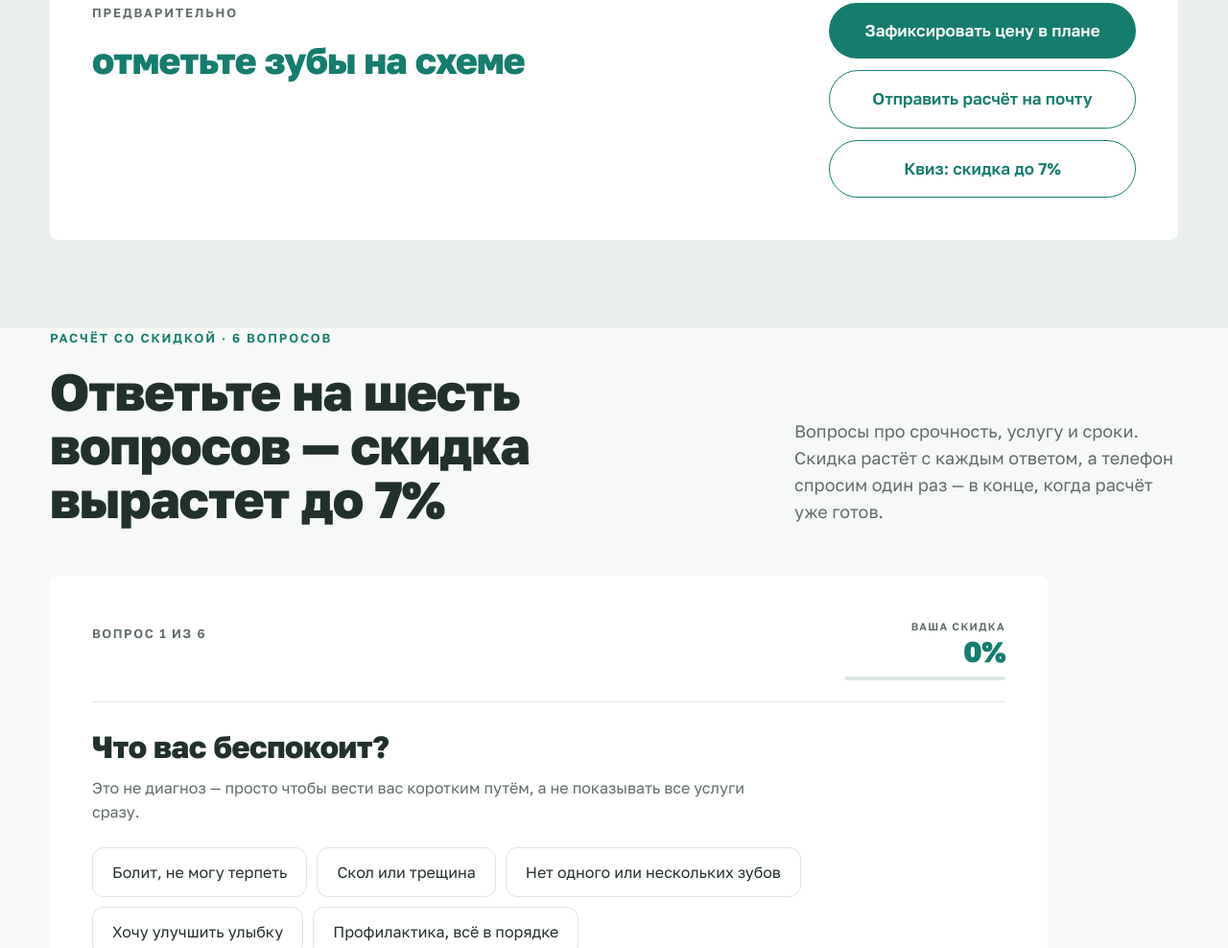
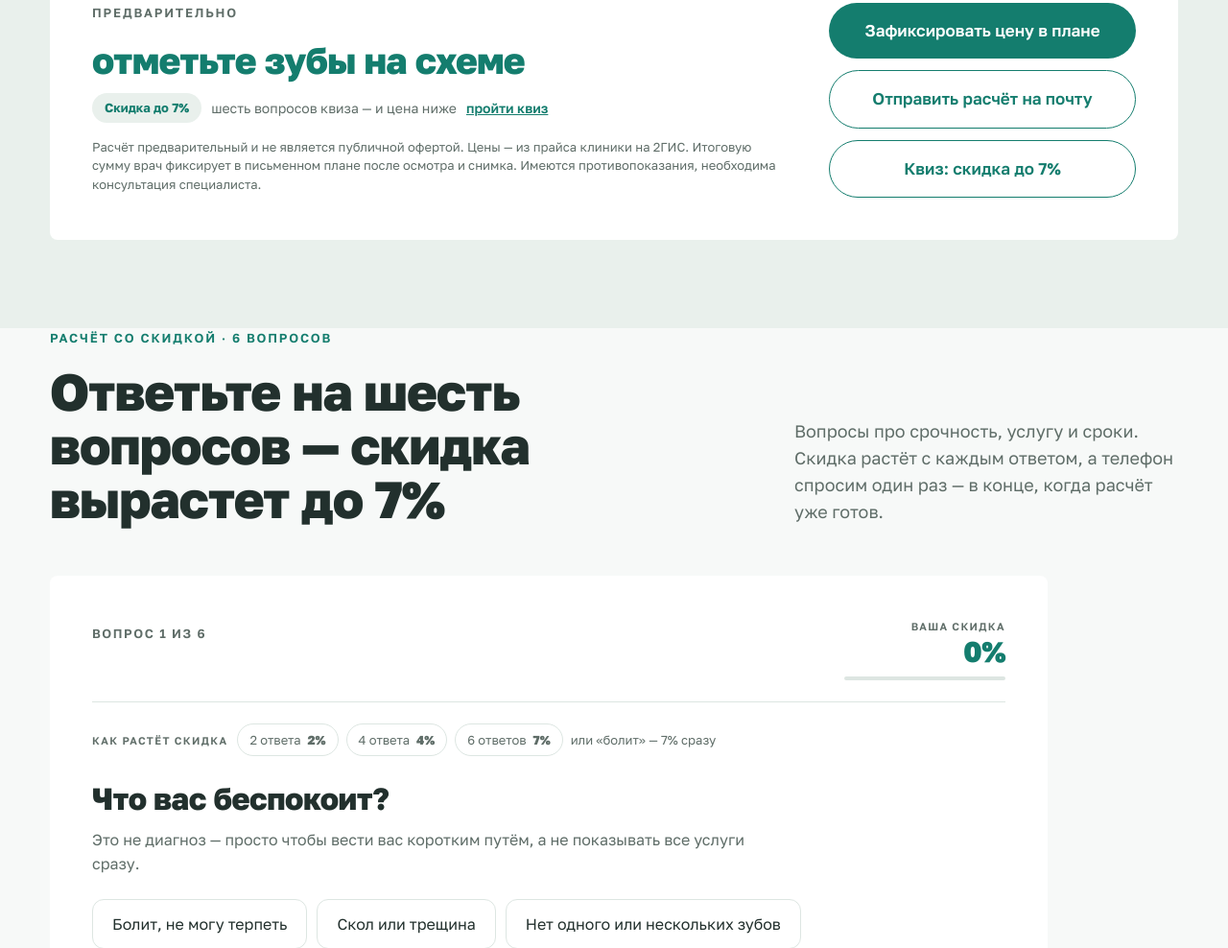
Before and after one commit to avknob-jpg/zhelezny-demo, a plain HTML site: page index.html in a window 1280 px wide. Shown: the part 5996-6984 px from the top of the page at 96% size. Drawn offline with Linux system fonts and the light colour scheme.

Commit message:
скидка: лестница 2/4/7% в квизе и скидка в калькуляторе

```diff
--- a/index.html
+++ b/index.html
@@ -117,6 +117,10 @@ nav a:hover,nav a:focus-visible{color:var(--ink)}
 .calc-res li{color:var(--gray);font-size:15px;padding:6px 0;border-bottom:1px dashed var(--line);display:flex;justify-content:space-between;gap:16px}
 .calc-res li b{color:var(--ink);font-weight:600;white-space:nowrap}
 .calc-res .disc{font-size:13px;color:var(--gray);margin-top:16px;line-height:1.5}
+.calc-disc{display:flex;flex-wrap:wrap;align-items:center;gap:10px;margin-top:14px;font-size:14px;color:var(--gray);line-height:1.4}
+.calc-disc .badge{display:inline-flex;align-items:center;background:var(--mint);color:var(--teal);border-radius:999px;padding:6px 13px;font-weight:700;font-size:13px;white-space:nowrap}
+.calc-disc a{color:var(--teal);font-weight:600}
+.calc-res li.cut b{color:var(--teal)}
 .calc-res .acts{display:flex;flex-direction:column;gap:12px;justify-content:center}
 .calc-res .acts .btn{width:100%}
 
@@ -349,6 +353,13 @@ footer{padding:60px 0 40px;border-top:1px solid var(--line)}
 .quiz-disc b{display:block;font-size:30px;line-height:1.1;font-weight:800;color:var(--teal);letter-spacing:-.02em;margin-top:2px}
 .quiz-bar{height:4px;background:var(--line);border-radius:999px;overflow:hidden;margin-top:9px}
 .quiz-bar i{display:block;height:100%;width:0;background:var(--teal);transition:width .35s cubic-bezier(.22,.61,.36,1)}
+.q-ladder{display:flex;align-items:center;flex-wrap:wrap;gap:8px;margin:-6px 0 26px}
+.q-ladder .ql-lbl{font-size:11px;letter-spacing:.12em;text-transform:uppercase;color:var(--gray);font-weight:600;margin-right:2px}
+.q-ladder .ql{display:inline-flex;align-items:center;gap:7px;font-size:13px;color:var(--gray);border:1px solid var(--line);border-radius:999px;padding:6px 12px;white-space:nowrap;transition:.15s}
+.q-ladder .ql b{font-weight:800;color:var(--gray);transition:.15s}
+.q-ladder .ql.on{border-color:var(--teal);background:var(--mint);color:var(--teal)}
+.q-ladder .ql.on b{color:var(--teal)}
+.q-ladder .ql-urg{font-size:13px;color:var(--gray)}
 .q-title{font-size:clamp(23px,2.6vw,32px);font-weight:800;letter-spacing:-.015em;line-height:1.16;max-width:780px}
 .q-hint{color:var(--gray);font-size:16px;margin-top:12px;max-width:700px}
 .q-opts{display:flex;flex-wrap:wrap;gap:10px;margin-top:24px}
@@ -397,6 +408,9 @@ footer{padding:60px 0 40px;border-top:1px solid var(--line)}
   .quiz{padding:24px}
   .quiz-top{flex-direction:column-reverse;align-items:stretch;gap:16px}
   .quiz-disc{text-align:left;min-width:0}
+  .q-ladder{margin:0 0 22px;gap:6px}
+  .q-ladder .ql{font-size:12px;padding:5px 10px}
+  .q-ladder .ql-lbl{width:100%;margin:0 0 2px}
   .q-price{grid-template-columns:1fr;gap:28px}
   .q-bonus{grid-template-columns:1fr}
 }
@@ -550,6 +564,7 @@ footer{padding:60px 0 40px;border-top:1px solid var(--line)}
         <div>
           <div class="overline gray">Предварительно</div>
           <div class="sum" id="sum">отметьте зубы на схеме</div>
+          <div class="calc-disc" id="calcDisc"></div>
           <ul id="breakdown"></ul>
           <div class="disc" id="calcNote"></div>
         </div>
@@ -581,6 +596,13 @@ footer{padding:60px 0 40px;border-top:1px solid var(--line)}
           <b id="qDisc">0%</b>
           <div class="quiz-bar" aria-hidden="true"><i id="qBar"></i></div>
         </div>
+      </div>
+      <div id="qLadder" class="q-ladder" aria-label="Ступени скидки">
+        <span class="ql-lbl">Как растёт скидка</span>
+        <span class="ql" data-n="2">2 ответа <b>2%</b></span>
+        <span class="ql" data-n="4">4 ответа <b>4%</b></span>
+        <span class="ql" data-n="6">6 ответов <b>7%</b></span>
+        <span class="ql-urg">или «болит» — 7% сразу</span>
       </div>
       <div id="qBody" aria-live="polite"></div>
       <div class="q-foot" id="qFoot"></div>
@@ -809,29 +831,46 @@ footer{padding:60px 0 40px;border-top:1px solid var(--line)}
     pills($('pMat'), TYPES[type].mats, mat, function(i){ mat=i; drawMat(); render(); });
   }
 
+  function drawDisc(D, cut){
+    var box=document.getElementById('calcDisc');
+    if(!box) return;
+    box.innerHTML = D
+      ? '<span class="badge">Скидка '+D+'% · −'+fmt(cut)+'</span><span>по квизу, действует 7 дней</span><a href="#quiz">изменить</a>'
+      : '<span class="badge">Скидка до 7%</span><span>шесть вопросов квиза — и цена ниже</span><a href="#quiz">пройти квиз</a>';
+  }
+
   function render(){
     $('cnt').textContent=teeth.size;
     $('wPost').style.display = (type==='crown'||type==='veneer') ? 'flex' : 'none';
     var T=TYPES[type], lines=[], sum=0, perTooth=(T.per==='tooth');
+    var D=(window.KZ&&window.KZ.disc)||0;
     if(perTooth){
       var n=teeth.size, p=T.mats[mat][1];
-      if(!n){ $('sum').textContent='отметьте зубы на схеме'; $('breakdown').innerHTML=''; note(T); return; }
-      sum+=n*p; lines.push([T.mats[mat][0]+' × '+n, n*p]);
-      if($('cPost').checked){ sum+=n*7900; lines.push(['Культевая вкладка × '+n, n*7900]); }
+      if(!n){ $('sum').textContent='отметьте зубы на схеме'; $('breakdown').innerHTML=''; drawDisc(D,0); note(T); return; }
+      sum+=n*p; lines.push([T.mats[mat][0]+' × '+n, n*p, 0]);
+      if($('cPost').checked){ sum+=n*7900; lines.push(['Культевая вкладка × '+n, n*7900, 0]); }
     } else {
-      var p2=T.mats[mat][1]; sum+=p2; lines.push([T.mats[mat][0]+' (1 челюсть)', p2]);
+      var p2=T.mats[mat][1]; sum+=p2; lines.push([T.mats[mat][0]+' (1 челюсть)', p2, 0]);
     }
-    if($('cCt').checked){ sum+=3100; lines.push(['Компьютерная томография',3100]); }
-    if($('cCon').checked){ sum+=1000; lines.push(['Консультация врача',1000]); }
+    if($('cCt').checked){ sum+=3100; lines.push(['Компьютерная томография',3100, 0]); }
+    if($('cCon').checked){ sum+=1000; lines.push(['Консультация врача',1000, 0]); }
 
-    $('sum').textContent='от '+fmt(sum);
+    // скидка из квиза применяется к самой сумме расчёта, а не живёт отдельно
+    var cut = D ? Math.round(sum*D/100/100)*100 : 0;
+    var total = sum - cut;
+    if(cut){ lines.push(['Скидка по квизу '+D+'%', cut, 1]); }
+
+    $('sum').textContent='от '+fmt(total);
     $('breakdown').innerHTML=lines.map(function(l){
-      return '<li><span>'+l[0]+'</span><b>'+fmt(l[1])+'</b></li>';
+      return '<li'+(l[2]?' class="cut"':'')+'><span>'+l[0]+'</span><b>'+(l[2]?'−':'')+fmt(l[1])+'</b></li>';
     }).join('');
+    drawDisc(D, cut);
     note(T);
 
     var txt='Здравствуйте! Расчёт на сайте: '+T.n+', '+T.mats[mat][0]+
-      (perTooth?', зубов: '+teeth.size:'')+'. Итого от '+fmt(sum)+'. Хочу зафиксировать цену в плане.';
+      (perTooth?', зубов: '+teeth.size:'')+'. Итого от '+fmt(total)+
+      (cut?' (со скидкой '+D+'% по квизу, без скидки '+fmt(sum)+')':'')+
+      '. Хочу зафиксировать цену в плане.';
     $('comment').value=txt;
     $('mailBtn').href='mailto:zhelez-3000@mail.ru?subject='+encodeURIComponent('Расчёт с сайта: '+T.n)+
       '&body='+encodeURIComponent(txt);
@@ -842,6 +881,7 @@ footer{padding:60px 0 40px;border-top:1px solid var(--line)}
       'Расчёт предварительный и не является публичной офертой. Цены — из прайса клиники на 2ГИС. Итоговую сумму врач фиксирует в письменном плане после осмотра и снимка. Имеются противопоказания, необходима консультация специалиста.';
   }
   ['cPost','cCt','cCon'].forEach(function(id){ $(id).addEventListener('change', render); });
+  document.addEventListener('kzdisc', render);
   drawType(); drawMat();
 
   document.getElementById('leadForm').addEventListener('submit', function(e){
@@ -919,6 +959,23 @@ footer{padding:60px 0 40px;border-top:1px solid var(--line)}
     var d = disc();
     $('qDisc').textContent = d + '%';
     $('qBar').style.width = Math.round(d / 7 * 100) + '%';
+
+    // лестница скидки всегда на экране: видно, что можно получить и сколько уже есть
+    var n = answeredCount(), ur = state.urgent;
+    var segs = document.querySelectorAll('#qLadder .ql');
+    for(var i = 0; i < segs.length; i++){
+      var need = parseInt(segs[i].getAttribute('data-n'), 10);
+      var on = ur || n >= need;
+      segs[i].classList.toggle('on', on);
+      segs[i].setAttribute('aria-current', on ? 'true' : 'false');
+    }
+
+    // отдаём текущую скидку калькулятору выше по странице
+    window.KZ = window.KZ || {};
+    if(window.KZ.disc !== d){
+      window.KZ.disc = d;
+      document.dispatchEvent(new CustomEvent('kzdisc', { detail: d }));
+    }
   }
   function setMeta(t){ $('qMeta').textContent = t; }
   function clear(){ $('qBody').innerHTML = ''; $('qFoot').innerHTML = ''; }
```
